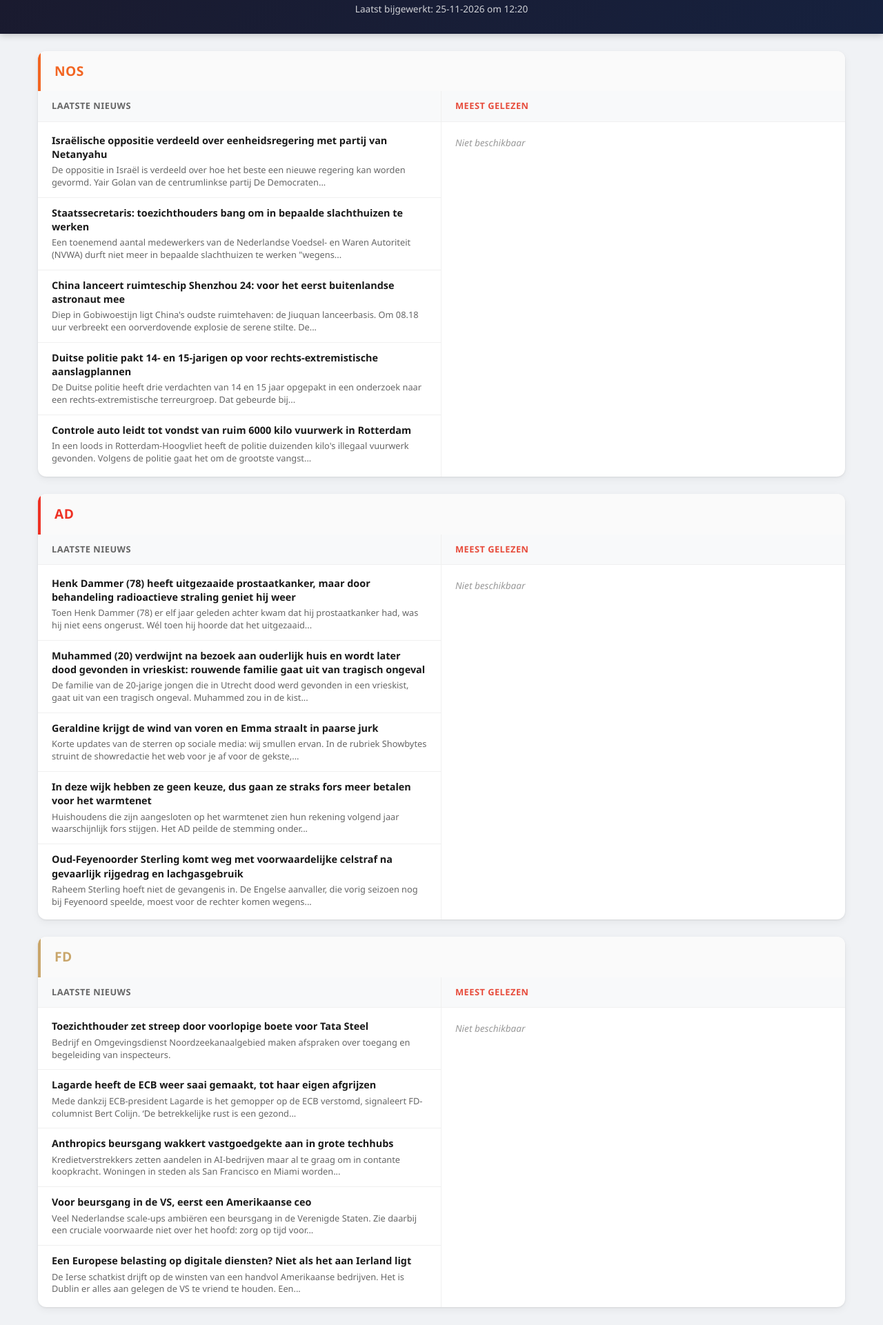
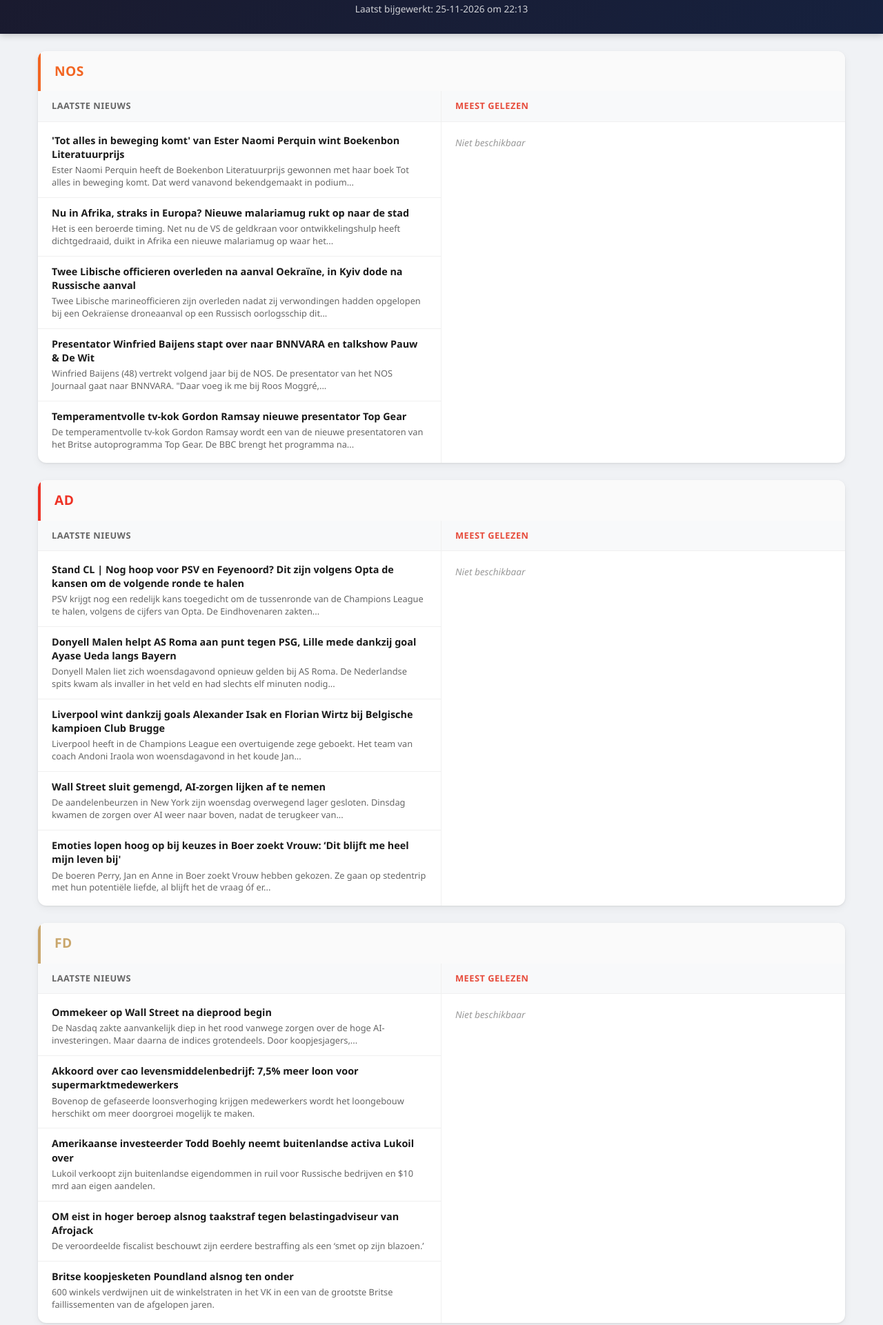
Before and after one commit to rogierlangen/News, a plain HTML site: page index.html in a window 1280 px wide. Shown: the part 73-1994 px from the top of the page at 69% size. Drawn offline with Linux system fonts and the light colour scheme.

Commit message:
Nieuws bijgewerkt 25-11-2026 22:13

```diff
--- a/index.html
+++ b/index.html
@@ -185,7 +185,7 @@
 <body>
     <header class="header">
         <h1>Nieuwsoverzicht </h1>
-        <p class="update-tijd">Laatst bijgewerkt: 25-11-2026 om 12:20</p>
+        <p class="update-tijd">Laatst bijgewerkt: 25-11-2026 om 22:13</p>
     </header>
 
     <main class="container">
@@ -200,37 +200,37 @@
                     <div class="artikelen">
 
         <article class="artikel">
-            <a href="https://nos.nl/l/2640967" target="_blank" class="artikel-link">
-                <h3>Israëlische oppositie verdeeld over eenheidsregering met partij van Netanyahu</h3>
-                <p class="beschrijving">De oppositie in Israël is verdeeld over hoe het beste een nieuwe regering kan worden gevormd. Yair Golan van de centrumlinkse partij De Democraten...</p>
+            <a href="https://nos.nl/l/2641032" target="_blank" class="artikel-link">
+                <h3>&#x27;Tot alles in beweging komt&#x27; van Ester Naomi Perquin wint Boekenbon Literatuurprijs</h3>
+                <p class="beschrijving">Ester Naomi Perquin heeft de Boekenbon Literatuurprijs gewonnen met haar boek Tot alles in beweging komt. Dat werd vanavond bekendgemaakt in podium...</p>
             </a>
         </article>
 
         <article class="artikel">
-            <a href="https://nos.nl/l/2640966" target="_blank" class="artikel-link">
-                <h3>Staatssecretaris: toezichthouders bang om in bepaalde slachthuizen te werken</h3>
-                <p class="beschrijving">Een toenemend aantal medewerkers van de Nederlandse Voedsel- en Waren Autoriteit (NVWA) durft niet meer in bepaalde slachthuizen te werken &quot;wegens...</p>
+            <a href="https://nos.nl/l/2641026" target="_blank" class="artikel-link">
+                <h3>Nu in Afrika, straks in Europa? Nieuwe malariamug rukt op naar de stad</h3>
+                <p class="beschrijving">Het is een beroerde timing. Net nu de VS de geldkraan voor ontwikkelingshulp heeft dichtgedraaid, duikt in Afrika een nieuwe malariamug op waar het...</p>
             </a>
         </article>
 
         <article class="artikel">
-            <a href="https://nos.nl/l/2640960" target="_blank" class="artikel-link">
-                <h3>China lanceert ruimteschip Shenzhou 24: voor het eerst buitenlandse astronaut mee</h3>
-                <p class="beschrijving">Diep in Gobiwoestijn ligt China&#x27;s oudste ruimtehaven: de Jiuquan lanceerbasis. Om 08.18 uur verbreekt een oorverdovende explosie de serene stilte. De...</p>
+            <a href="https://nos.nl/l/2641025" target="_blank" class="artikel-link">
+                <h3>Twee Libische officieren overleden na aanval Oekraïne, in Kyiv dode na Russische aanval</h3>
+                <p class="beschrijving">Twee Libische marineofficieren zijn overleden nadat zij verwondingen hadden opgelopen bij een Oekraïense droneaanval op een Russisch oorlogsschip dit...</p>
             </a>
         </article>
 
         <article class="artikel">
-            <a href="https://nos.nl/l/2640959" target="_blank" class="artikel-link">
-                <h3>Duitse politie pakt 14- en 15-jarigen op voor rechts-extremistische aanslagplannen</h3>
-                <p class="beschrijving">De Duitse politie heeft drie verdachten van 14 en 15 jaar opgepakt in een onderzoek naar een rechts-extremistische terreurgroep. Dat gebeurde bij...</p>
+            <a href="https://nos.nl/l/2641024" target="_blank" class="artikel-link">
+                <h3>Presentator Winfried Baijens stapt over naar BNNVARA en talkshow Pauw &amp; De Wit</h3>
+                <p class="beschrijving">Winfried Baijens (48) vertrekt volgend jaar bij de NOS. De presentator van het NOS Journaal gaat naar BNNVARA. &quot;Daar voeg ik me bij Roos Moggré,...</p>
             </a>
         </article>
 
         <article class="artikel">
-            <a href="https://nos.nl/l/2640958" target="_blank" class="artikel-link">
-                <h3>Controle auto leidt tot vondst van ruim 6000 kilo vuurwerk in Rotterdam</h3>
-                <p class="beschrijving">In een loods in Rotterdam-Hoogvliet heeft de politie duizenden kilo&#x27;s illegaal vuurwerk gevonden. Volgens de politie gaat het om de grootste vangst...</p>
+            <a href="https://nos.nl/l/2641022" target="_blank" class="artikel-link">
+                <h3>Temperamentvolle tv-kok Gordon Ramsay nieuwe presentator Top Gear</h3>
+                <p class="beschrijving">De temperamentvolle tv-kok Gordon Ramsay wordt een van de nieuwe presentatoren van het Britse autoprogramma Top Gear. De BBC brengt het programma na...</p>
             </a>
         </article>
 
@@ -255,37 +255,37 @@
                     <div class="artikelen">
 
         <article class="artikel">
-            <a href="https://www.ad.nl/gezond/henk-dammer-78-heeft-uitgezaaide-prostaatkanker-maar-door-behandeling-radioactieve-straling-geniet-hij-weer~a8fde21f/" target="_blank" class="artikel-link">
-                <h3>Henk Dammer (78) heeft uitgezaaide prostaatkanker, maar door behandeling radioactieve straling geniet hij weer</h3>
-                <p class="beschrijving">Toen Henk Dammer (78) er elf jaar geleden achter kwam dat hij prostaatkanker had, was hij niet eens ongerust. Wél toen hij hoorde dat het uitgezaaid...</p>
+            <a href="https://www.ad.nl/voetbal/stand-cl-nog-hoop-voor-psv-en-feyenoord-dit-zijn-volgens-opta-de-kansen-om-de-volgende-ronde-te-halen~a7ceca5d/" target="_blank" class="artikel-link">
+                <h3>Stand CL | Nog hoop voor PSV en Feyenoord? Dit zijn volgens Opta de kansen om de volgende ronde te halen</h3>
+                <p class="beschrijving">PSV krijgt nog een redelijk kans toegedicht om de tussenronde van de Champions League te halen, volgens de cijfers van Opta. De Eindhovenaren zakten...</p>
             </a>
         </article>
 
         <article class="artikel">
-            <a href="https://www.ad.nl/utrecht/muhammed-20-verdwijnt-na-bezoek-aan-ouderlijk-huis-en-wordt-later-dood-gevonden-in-vrieskist-rouwende-familie-gaat-uit-van-tragisch-ongeval~aff3b623/" target="_blank" class="artikel-link">
-                <h3>Muhammed (20) verdwijnt na bezoek aan ouderlijk huis en wordt later dood gevonden in vrieskist: rouwende familie gaat uit van tragisch ongeval</h3>
-                <p class="beschrijving">De familie van de 20-jarige jongen die in Utrecht dood werd gevonden in een vrieskist, gaat uit van een tragisch ongeval. Muhammed zou in de kist...</p>
+            <a href="https://www.ad.nl/voetbal/donyell-malen-helpt-as-roma-aan-punt-tegen-psg-lille-mede-dankzij-goal-ayase-ueda-langs-bayern~a5ff3428/" target="_blank" class="artikel-link">
+                <h3>Donyell Malen helpt AS Roma aan punt tegen PSG, Lille mede dankzij goal Ayase Ueda langs Bayern</h3>
+                <p class="beschrijving">Donyell Malen liet zich woensdagavond opnieuw gelden bij AS Roma. De Nederlandse spits kwam als invaller in het veld en had slechts elf minuten nodig...</p>
             </a>
         </article>
 
         <article class="artikel">
-            <a href="https://www.ad.nl/show/geraldine-krijgt-de-wind-van-voren-en-emma-straalt-in-paarse-jurk~a4d15c8f/" target="_blank" class="artikel-link">
-                <h3>Geraldine krijgt de wind van voren en Emma straalt in paarse jurk</h3>
-                <p class="beschrijving">Korte updates van de sterren op sociale media: wij smullen ervan. In de rubriek Showbytes struint de showredactie het web voor je af voor de gekste,...</p>
+            <a href="https://www.ad.nl/voetbal/liverpool-wint-dankzij-goals-alexander-isak-en-florian-wirtz-bij-belgische-kampioen-club-brugge~a97aa978/" target="_blank" class="artikel-link">
+                <h3>Liverpool wint dankzij goals Alexander Isak en Florian Wirtz bij Belgische kampioen Club Brugge</h3>
+                <p class="beschrijving">Liverpool heeft in de Champions League een overtuigende zege geboekt. Het team van coach Andoni Iraola won woensdagavond in het koude Jan...</p>
             </a>
         </article>
 
         <article class="artikel">
-            <a href="https://www.ad.nl/binnenland/in-deze-wijk-hebben-ze-geen-keuze-dus-gaan-ze-straks-fors-meer-betalen-voor-het-warmtenet~ab6186da/" target="_blank" class="artikel-link">
-                <h3>In deze wijk hebben ze geen keuze, dus gaan ze straks fors meer betalen voor het warmtenet</h3>
-                <p class="beschrijving">Huishoudens die zijn aangesloten op het warmtenet zien hun rekening volgend jaar waarschijnlijk fors stijgen. Het AD peilde de stemming onder...</p>
+            <a href="https://www.ad.nl/economie/wall-street-sluit-gemengd-ai-zorgen-lijken-af-te-nemen~aa2e96cf/" target="_blank" class="artikel-link">
+                <h3>Wall Street sluit gemengd, AI-zorgen lijken af te nemen</h3>
+                <p class="beschrijving">De aandelenbeurzen in New York zijn woensdag overwegend lager gesloten. Dinsdag kwamen de zorgen over AI weer naar boven, nadat de terugkeer van...</p>
             </a>
         </article>
 
         <article class="artikel">
-            <a href="https://www.ad.nl/voetbal/oud-feyenoorder-sterling-komt-weg-met-voorwaardelijke-celstraf-na-gevaarlijk-rijgedrag-en-lachgasgebruik~a4db9f1f/" target="_blank" class="artikel-link">
-                <h3>Oud-Feyenoorder Sterling komt weg met voorwaardelijke celstraf na gevaarlijk rijgedrag en lachgasgebruik</h3>
-                <p class="beschrijving">Raheem Sterling hoeft niet de gevangenis in. De Engelse aanvaller, die vorig seizoen nog bij Feyenoord speelde, moest voor de rechter komen wegens...</p>
+            <a href="https://www.ad.nl/show/emoties-lopen-hoog-op-bij-keuzes-in-boer-zoekt-vrouw-dit-blijft-me-heel-mijn-leven-bij~a3a4d632/" target="_blank" class="artikel-link">
+                <h3>Emoties lopen hoog op bij keuzes in Boer zoekt Vrouw: ‘Dit blijft me heel mijn leven bij&#x27;</h3>
+                <p class="beschrijving">De boeren Perry, Jan en Anne in Boer zoekt Vrouw hebben gekozen. Ze gaan op stedentrip met hun potentiële liefde, al blijft het de vraag óf er...</p>
             </a>
         </article>
 
@@ -310,37 +310,37 @@
                     <div class="artikelen">
 
         <article class="artikel">
-            <a href="https://fd.nl/bedrijfsleven/1620526/toezichthouder-zet-streep-door-voorlopige-boete-voor-tata-steel" target="_blank" class="artikel-link">
-                <h3>Toezichthouder zet streep door voorlopige boete voor Tata Steel</h3>
-                <p class="beschrijving">Bedrijf en Omgevingsdienst Noordzeekanaalgebied maken afspraken over toegang en begeleiding van inspecteurs.</p>
+            <a href="https://fd.nl/financiele-markten/1620784/ommekeer-op-wall-street-na-dieprood-begin" target="_blank" class="artikel-link">
+                <h3>Ommekeer op Wall Street na dieprood begin</h3>
+                <p class="beschrijving">De Nasdaq zakte aanvankelijk diep in het rood vanwege zorgen over de hoge AI-investeringen. Maar daarna de indices grotendeels. Door koopjesjagers,...</p>
             </a>
         </article>
 
         <article class="artikel">
-            <a href="https://fd.nl/financiele-markten/1620521/lagarde-heeft-de-ecb-weer-saai-gemaakt-tot-haar-eigen-afgrijzen" target="_blank" class="artikel-link">
-                <h3>Lagarde heeft de ECB weer saai gemaakt, tot haar eigen afgrijzen</h3>
-                <p class="beschrijving">Mede dankzij ECB-president Lagarde is het gemopper op de ECB verstomd, signaleert FD-columnist Bert Colijn. ‘De betrekkelijke rust is een gezond...</p>
+            <a href="https://fd.nl/bedrijfsleven/1620783/akkoord-over-cao-levensmiddelenbedrijf-7-5-meer-loon-voor-supermarktmedewerkers" target="_blank" class="artikel-link">
+                <h3>Akkoord over cao levensmiddelenbedrijf: 7,5% meer loon voor supermarktmedewerkers</h3>
+                <p class="beschrijving">Bovenop de gefaseerde loonsverhoging krijgen medewerkers wordt het loongebouw herschikt om meer doorgroei mogelijk te maken.</p>
             </a>
         </article>
 
         <article class="artikel">
-            <a href="https://fd.nl/economie/1620375/anthropics-beursgang-wakkert-vastgoedgekte-aan-in-grote-techhubs" target="_blank" class="artikel-link">
-                <h3>Anthropics beursgang wakkert vastgoedgekte aan in grote techhubs</h3>
-                <p class="beschrijving">Kredietverstrekkers zetten aandelen in AI-bedrijven maar al te graag om in contante koopkracht. Woningen in steden als San Francisco en Miami worden...</p>
+            <a href="https://fd.nl/bedrijfsleven/1620687/amerikaanse-investeerder-todd-boehly-neemt-buitenlandse-activa-lukoil-over" target="_blank" class="artikel-link">
+                <h3>Amerikaanse investeerder Todd Boehly neemt buitenlandse activa Lukoil over</h3>
+                <p class="beschrijving">Lukoil verkoopt zijn buitenlandse eigendommen in ruil voor Russische bedrijven en $10 mrd aan eigen aandelen.</p>
             </a>
         </article>
 
         <article class="artikel">
-            <a href="https://fd.nl/opinie/1619989/voor-beursgang-in-de-vs-eerst-een-amerikaanse-ceo" target="_blank" class="artikel-link">
-                <h3>Voor beursgang in de VS, eerst een Amerikaanse ceo</h3>
-                <p class="beschrijving">Veel Nederlandse scale-ups ambiëren een beursgang in de Verenigde Staten. Zie daarbij een cruciale voorwaarde niet over het hoofd: zorg op tijd voor...</p>
+            <a href="https://fd.nl/samenleving/1620676/om-eist-in-hoger-beroep-alsnog-taakstraf-tegen-belastingadviseur-van-afrojack" target="_blank" class="artikel-link">
+                <h3>OM eist in hoger beroep alsnog taakstraf tegen belastingadviseur van Afrojack</h3>
+                <p class="beschrijving">De veroordeelde fiscalist beschouwt zijn eerdere bestraffing als een ‘smet op zijn blazoen.’</p>
             </a>
         </article>
 
         <article class="artikel">
-            <a href="https://fd.nl/politiek/1620636/een-europese-belasting-op-digitale-diensten-niet-als-het-aan-ierland-ligt" target="_blank" class="artikel-link">
-                <h3>Een Europese belasting op digitale diensten? Niet als het aan Ierland ligt</h3>
-                <p class="beschrijving">De Ierse schatkist drijft op de winsten van een handvol Amerikaanse bedrijven. Het is Dublin er alles aan gelegen de VS te vriend te houden. Een...</p>
+            <a href="https://fd.nl/bedrijfsleven/1620781/britse-koopjesketen-poundland-alsnog-ten-onder" target="_blank" class="artikel-link">
+                <h3>Britse koopjesketen Poundland alsnog ten onder</h3>
+                <p class="beschrijving">600 winkels verdwijnen uit de winkelstraten in het VK in een van de grootste Britse faillissementen van de afgelopen jaren.</p>
             </a>
         </article>
 
```
Also changed, not shown: 1 other file.
